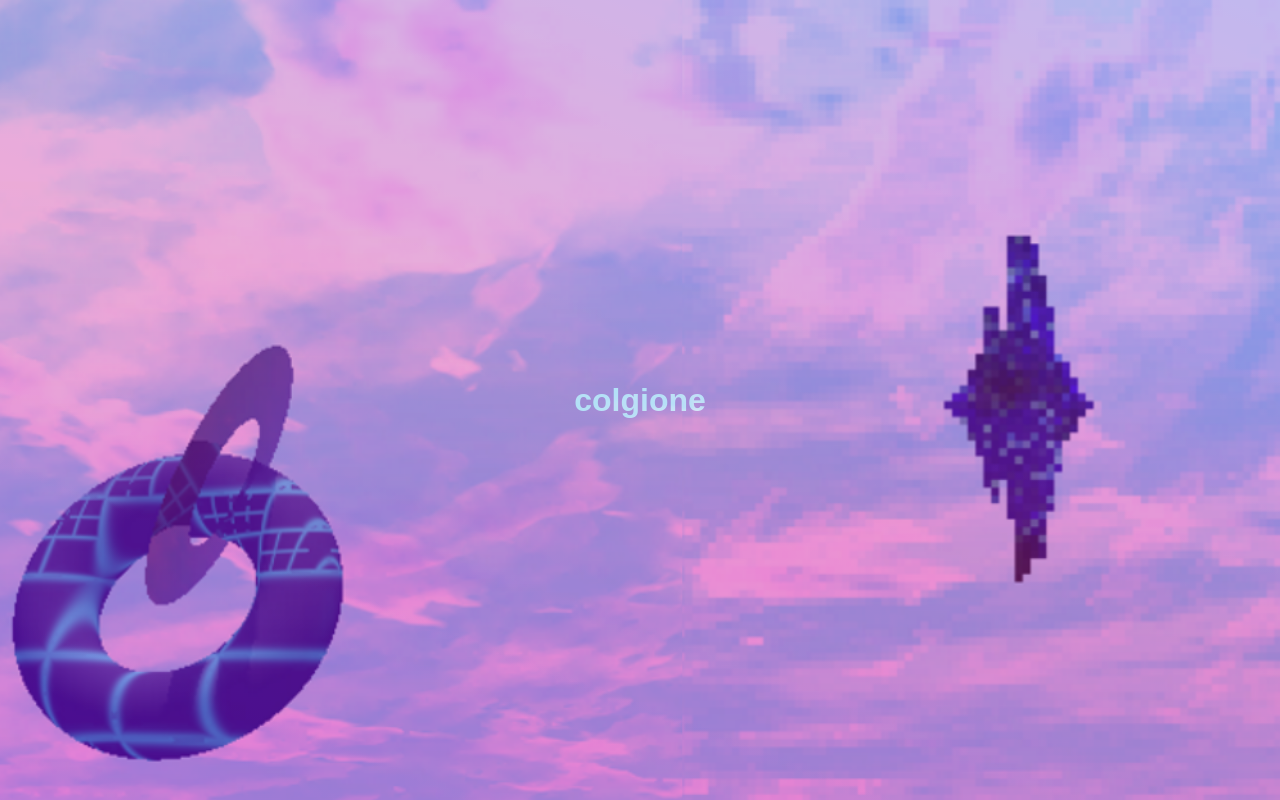
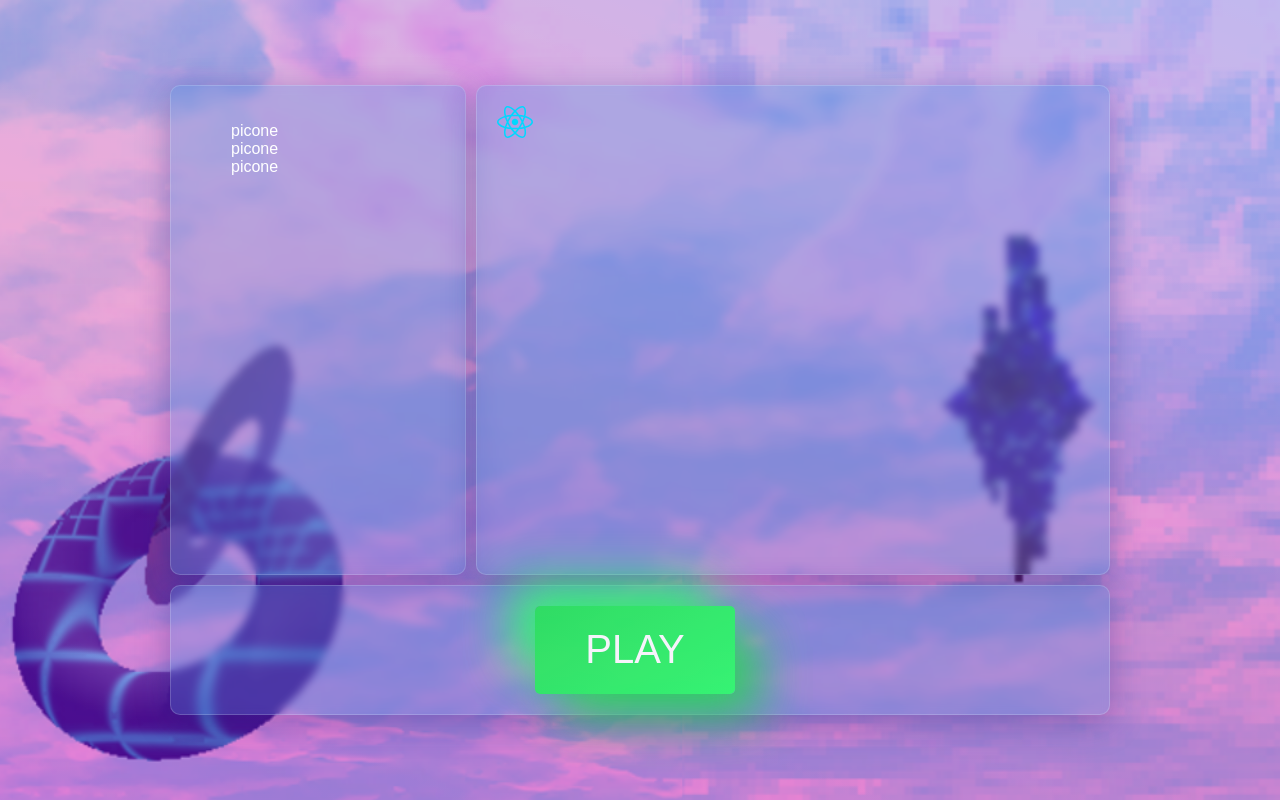
Before and after one commit to Crono03/Cazz1-Launcher, a React (Vite) app: page /homepage in a window 1280 px wide. Both pictures are taken after a click on the button "Log in". Built offline with nearby package versions, Linux system fonts and the light colour scheme.

Commit message:
Homepage prototype v0.0.1

```diff
--- a/src-tauri/tauri.conf.json
+++ b/src-tauri/tauri.conf.json
@@ -36,7 +36,7 @@
     "windows": [
       {
         "fullscreen": false,
-        "resizable": true,
+        "resizable": false,
         "title": "cazz1-launcher",
         "width": 950,
         "height": 640
--- /dev/null
+++ b/src/pages/Homepage.css
@@ -0,0 +1,24 @@
+section, aside, footer{
+    background: rgba( 74, 144, 226, 0.3 );
+    box-shadow: 0 8px 32px 0 rgba( 31, 38, 135, 0.37 );
+    backdrop-filter: blur( 4.5px );
+    -webkit-backdrop-filter: blur( 4.5px );
+    border-radius: 10px;
+    border: 1px solid rgba( 255, 255, 255, 0.18 );
+    width: 400px;
+    padding: 20px;
+}
+
+.play-button{
+    justify-self: center;
+    width: 200px;
+    font-size: 40px;
+    background-color: #2afe62;
+    color: white;
+    padding: 10px 20px;
+    border-radius: 5px;
+    background: linear-gradient(145deg, #26e558, #2dff69);
+    box-shadow:  24px 24px 49px #24d853,
+             -24px -24px 49px #30ff71;
+             margin-right: 10px;
+}
--- a/src/pages/Homepage.tsx
+++ b/src/pages/Homepage.tsx
@@ -1,11 +1,27 @@
 import React from "react";
+import './Homepage.css'
 
-const HomePage= () => {
+const HomePage = () => {
+    function startMinecraft() {
+
+    }
     return (
-        <div>
-            <h1>
-                colgione
-            </h1>
+        <div style={{ width: "950px", height: "640px", display: "flex", flexWrap: "nowrap", flexFlow: "column" }}>
+            <main style={{flexBasis: "85%", display: "flex", flexFlow:"row", flexWrap: "nowrap", order: "1"}}>
+                <section style={{ flexBasis: "70%", margin: "5px", order: "2" }}>
+                    <img src="./src/assets/react.svg" />
+                </section>
+                <aside style={{ order: "1",  flexBasis: "30%", margin: "5px"}}>
+                    <ul>
+                        <li>picone</li>
+                        <li>picone</li>
+                        <li>picone</li>
+                    </ul>
+                </aside>
+            </main>
+            <footer style={{order: "2", flexBasis: "15%", margin: "5px", display: "grid", width: "auto"}}>
+                <button className="play-button" onClick={startMinecraft}>PLAY</button>
+            </footer>
         </div>
     );
 };
```
